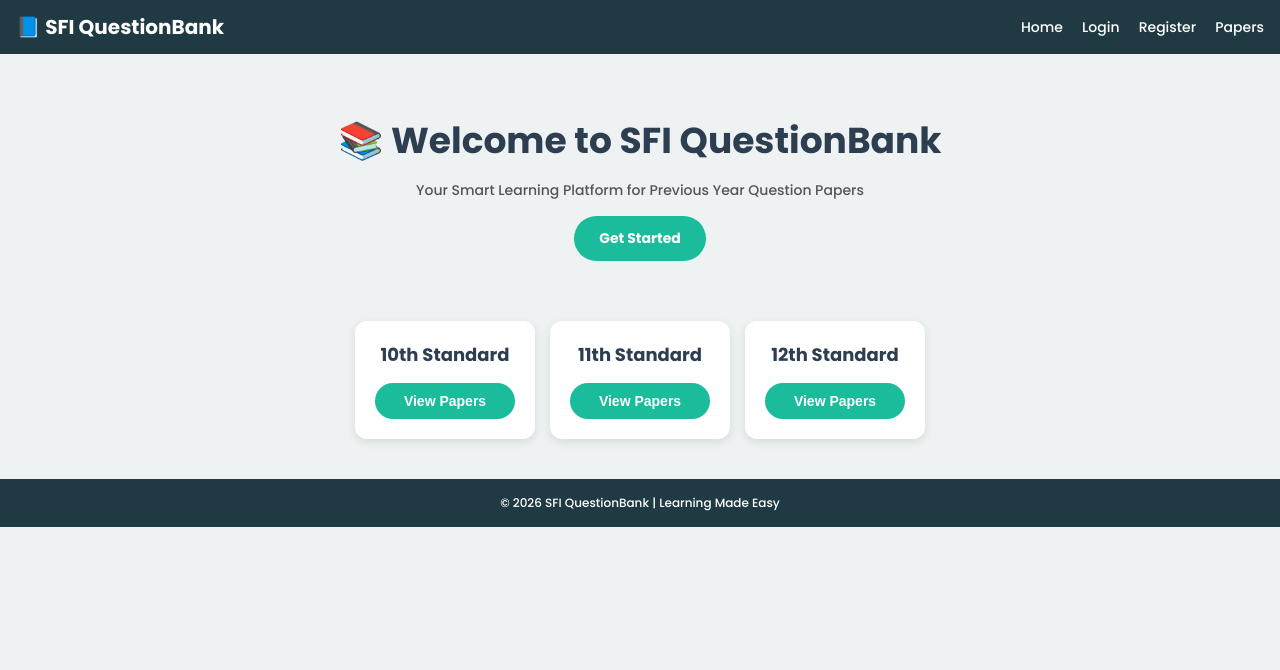
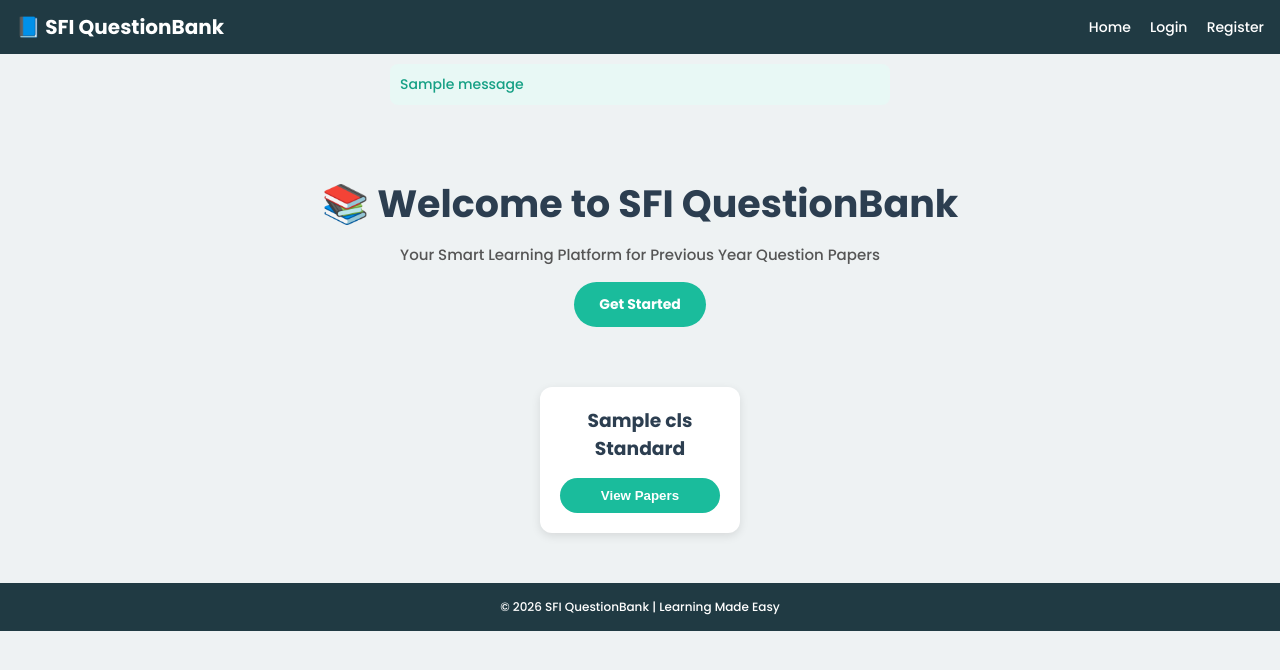
Before and after one commit to jishankt/questionbank, a Django app: template templates/home.html in a window 1280 px wide. Shown: the top 670 px of the page. Run offline with Django 5.2, Linux system fonts and the light colour scheme; the template is opened without the code that fills it: most values are stand-ins (such as "Sample title", 1, 10 or a date in 2020); one stand-in notice (Sample message) is shown.

Commit message:
Fixed template loop and updated homepage

```diff
--- a/accounts/views.py
+++ b/accounts/views.py
@@ -4,7 +4,8 @@ from .forms import RegisterForm, ProfileForm
 from django.shortcuts import render
 
 def home(request):
-    return render(request, 'home.html')
+    classes = ["10", "11", "12"]
+    return render(request, 'home.html', {'classes': classes})
 
 
 def register(request):
--- a/templates/home.html
+++ b/templates/home.html
@@ -5,11 +5,9 @@
 <meta name="viewport" content="width=device-width, initial-scale=1.0">
 <title>SFI QuestionBank</title>
 
-    <!-- Google Font -->
 <link href="https://fonts.googleapis.com/css2?family=Poppins:wght@300;500;700&display=swap" rel="stylesheet">
 
 <style>
-        /* RESET */
 * {
     box-sizing: border-box;
     margin: 0;
@@ -57,12 +55,12 @@
 }
 
 .hero h1 {
-            font-size: 28px;
+    font-size: 30px;
     margin-bottom: 12px;
 }
 
 .hero p {
-            font-size: 14px;
+    font-size: 15px;
     color: #555;
 }
 
@@ -84,6 +82,18 @@
     transform: scale(1.05);
 }
 
+/* MESSAGE ALERT */
+.message-box {
+    max-width: 500px;
+    margin: 10px auto;
+    padding: 10px;
+    border-radius: 8px;
+    font-size: 14px;
+}
+
+.success { background: #e8f8f5; color: #16a085; }
+.error { background: #fdecea; color: #e74c3c; }
+
 /* CLASS CARDS */
 .classes {
     display: flex;
@@ -102,7 +112,6 @@
 
 .card h3 {
     margin-bottom: 15px;
-            font-size: 18px;
 }
 
 .card form button {
@@ -113,7 +122,6 @@
     border: none;
     border-radius: 25px;
     font-weight: 600;
-            font-size: 14px;
     cursor: pointer;
     transition: 0.3s;
 }
@@ -129,20 +137,20 @@
     font-size: 12px;
     color: #fff;
     background: #203a43;
-            margin-top: 20px;
+    margin-top: 30px;
 }
 
 /* RESPONSIVE */
 @media (min-width: 600px) {
-            .hero h1 {
-                font-size: 36px;
-            }
+    .hero h1 { font-size: 38px; }
+
     .classes {
         flex-direction: row;
         justify-content: center;
     }
+
     .card {
-                width: 180px;
+        width: 200px;
     }
 }
 </style>
@@ -153,53 +161,57 @@
 <!-- NAVBAR -->
 <nav>
     <div class="logo">📘 SFI QuestionBank</div>
+
     <div>
         <a href="{% url 'home' %}">Home</a>
+
+        {% if user.is_authenticated %}
+            <a href="{% url 'paper_list' %}">Papers</a>
+            <a href="{% url 'logout' %}">Logout</a>
+        {% else %}
             <a href="{% url 'login' %}">Login</a>
             <a href="{% url 'register' %}">Register</a>
-        <a href="{% url 'paper_list' %}">Papers</a>
+        {% endif %}
     </div>
 </nav>
+
+<!-- Django Messages -->
+{% if messages %}
+    {% for message in messages %}
+        <div class="message-box {{ message.tags }}">
+            {{ message }}
+        </div>
+    {% endfor %}
+{% endif %}
 
 <!-- HERO -->
 <div class="hero">
     <h1>📚 Welcome to SFI QuestionBank</h1>
     <p>Your Smart Learning Platform for Previous Year Question Papers</p>
+
+    {% if not user.is_authenticated %}
         <a class="btn" href="{% url 'register' %}">Get Started</a>
+    {% else %}
+        <a class="btn" href="{% url 'paper_list' %}">Browse Papers</a>
+    {% endif %}
 </div>
 
 <!-- CLASS CARDS -->
 <div class="classes">
 
-    <!-- 10th -->
+    {% for cls in classes %}
+
     <div class="card">
-        <h3>10th Standard</h3>
+        <h3>{{ cls }} Standard</h3>
+
         <form method="POST" action="{% url 'paper_list' %}">
             {% csrf_token %}
-            <input type="hidden" name="class" value="10">
+            <input type="hidden" name="class" value="{{ cls }}">
             <button type="submit">View Papers</button>
         </form>
+
     </div>
-
-    <!-- 11th -->
-    <div class="card">
-        <h3>11th Standard</h3>
-        <form method="POST" action="{% url 'paper_list' %}">
-            {% csrf_token %}
-            <input type="hidden" name="class" value="11">
-            <button type="submit">View Papers</button>
-        </form>
-    </div>
-
-    <!-- 12th -->
-    <div class="card">
-        <h3>12th Standard</h3>
-        <form method="POST" action="{% url 'paper_list' %}">
-            {% csrf_token %}
-            <input type="hidden" name="class" value="12">
-            <button type="submit">View Papers</button>
-        </form>
-    </div>
+    {% endfor %}
 
 </div>
 
```
Also changed, not shown: questionbank/settings.py (+32 -88 lines), templates/register.html (+47 -21 lines), db.sqlite3. Lines whose indentation alone changed are shown as unchanged.
